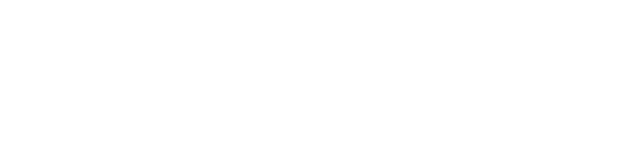
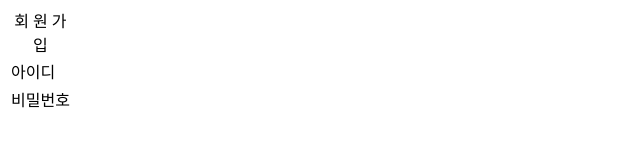
Before and after one commit to CodingPythonMan/Front-End-Languages-Examples, a plain HTML site: page join.html in a window 1280 px wide. Shown: the whole page, without its empty margins (0-640 px from the left). Drawn offline with Linux system fonts and the light colour scheme.

Commit message:
연습 중입니다.

```diff
--- a/join.html
+++ b/join.html
@@ -7,8 +7,13 @@
 <body>
 	<form>
 	<table>
-
-
+		<caption >회 원 가 입</caption>
+		<tr>
+			<td><label for="id">아이디</label></td>
+		</tr>
+		<tr>
+			<td><label for="password">비밀번호</label></td>
+		</tr>
 
 	</table>
 	</form>
```
